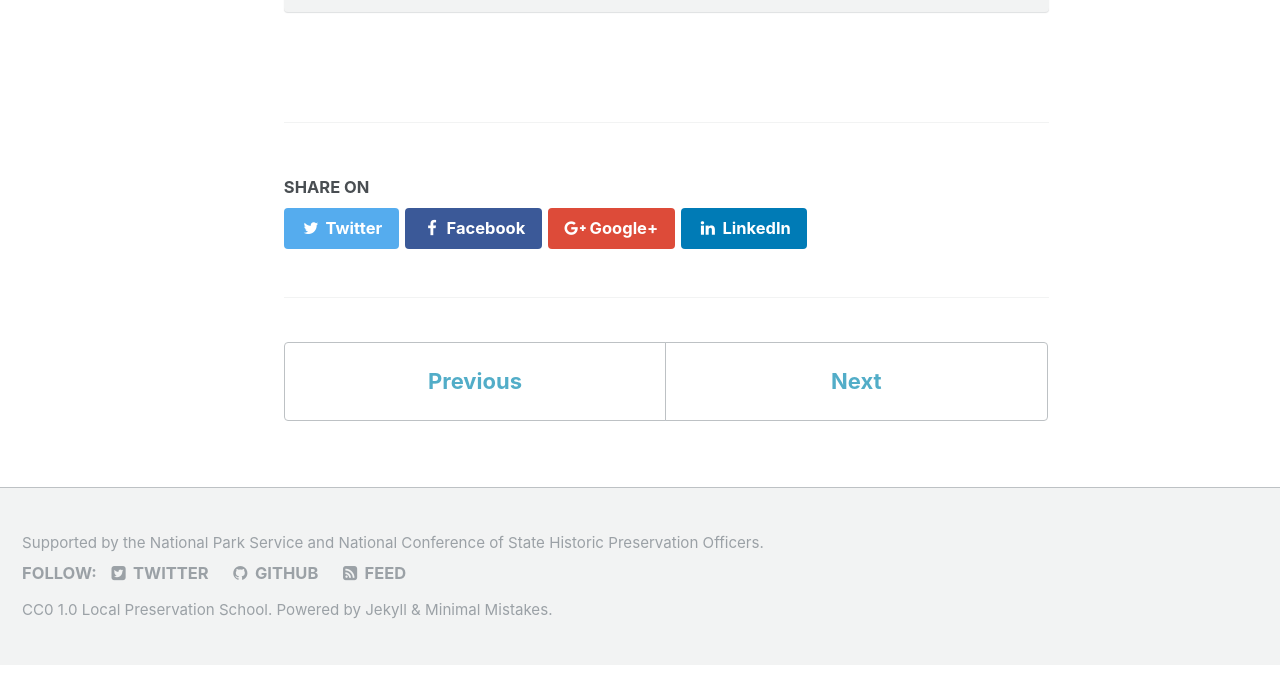
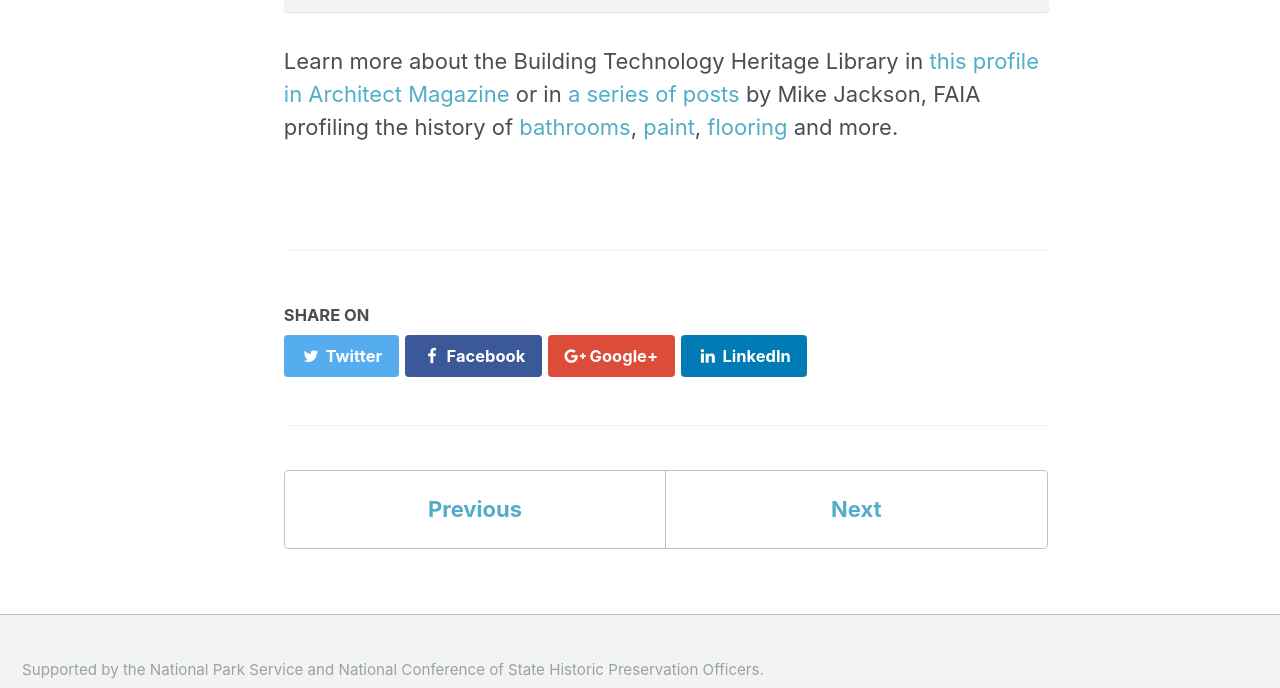
Before and after one commit to localpreservation/localpreservation.github.io, a Jekyll site: the page built from _resources/building-technology-heritage-library.md, in a window 1280 px wide and 900 px high, scrolled down 983 px, cut to the strip 212-900 px from the top of the window. Built offline with Jekyll 4.4.1, drawn with Linux system fonts in a browser that asks for light colours; before the commit the page ends 1860 px from its top, so only the background shows below that.

Commit message:
Expand description with links to Architect Magazine

```diff
--- a/_resources/building-technology-heritage-library.md
+++ b/_resources/building-technology-heritage-library.md
@@ -27,3 +27,5 @@ topic:
   - Design
   - Education
 ---
+
+Learn more about the Building Technology Heritage Library in [this profile in Architect Magazine](http://www.architectmagazine.com/technology/products/scroll-through-this-online-trove-of-old-trade-catalogs_o) or in [a series of posts](http://www.architectmagazine.com/author/mike-jackson?offset=0) by Mike Jackson, FAIA profiling the history of [bathrooms](http://www.architectmagazine.com/technology/products/bathrooms-from-bare-bones-to-personal-sanctuaries_o), [paint](http://www.architectmagazine.com/technology/products/a-colorful-history-of-paint_o), [flooring](http://www.architectmagazine.com/technology/products/step-on-it-a-catalog-history-of-flooring-products_o) and more.
```
